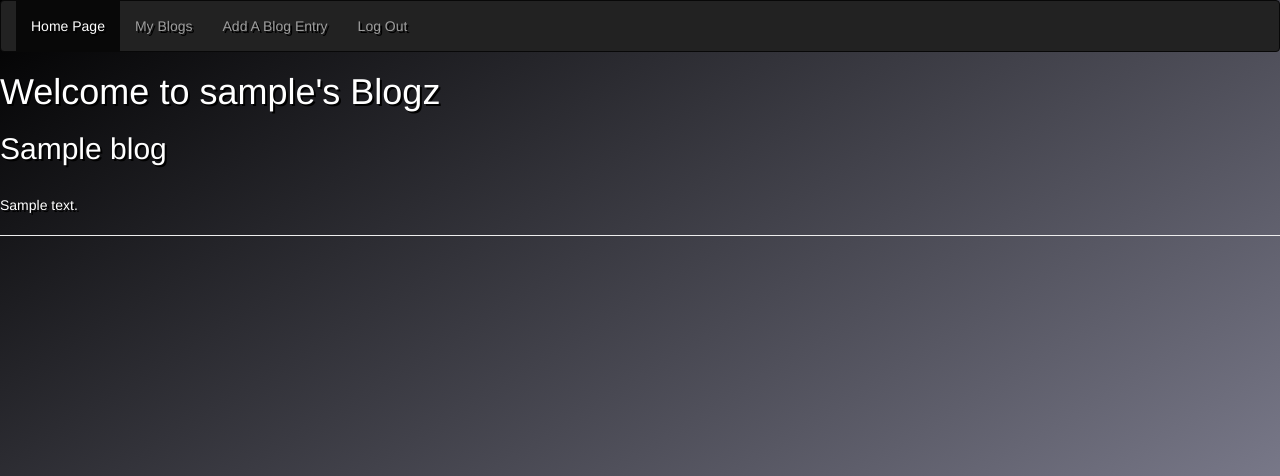
After one commit to ccoffman1/blogz, a Flask app: template templates/user-page.html in a window 1280 px wide. The commit adds this page. Shown: the top 476 px of the page. Run offline with Flask 2, Linux system fonts and the light colour scheme; the visitor is signed in with stand-in values (Sample User, id 1); tables that the repository leaves empty hold one stand-in row (values such as "Sample post"); the template is opened without the code that fills it: most values are stand-ins (such as "Sample title", 1, 10 or a date in 2020); data that the repository does not hold is empty; some libraries are stand-ins or nearby versions.

Commit message:
Public blog viewing added

```diff
--- a/main.py
+++ b/main.py
@@ -1,5 +1,6 @@
 from flask import Flask, request, redirect, render_template, session, flash
 from flask_sqlalchemy import SQLAlchemy
+import cgi
 
 
 app = Flask(__name__)
@@ -40,7 +41,7 @@ class User(db.Model):
 
 @app.before_request
 def require_login():
-    allowed_routes = ['login', 'signup']
+    allowed_routes = ['login', 'signup', 'home', 'user_page']
     if request.endpoint not in allowed_routes and 'username' not in session:
         return redirect('/login')
 
@@ -125,6 +126,7 @@ def index():
     return render_template('blog.html',blogs=blogs,blog_query=blog_query)
 
 
+
 @app.route('/newpost', methods=['POST', 'GET'])
 def post():
 
@@ -156,6 +158,29 @@ def post():
     return render_template('newpost.html', title=title, body=body)
 
 
+@app.route('/home', methods=['GET','POST'])
+def home():
+    users = User.query.all()
+
+    return render_template('home.html',users=users)
+
+
+
+@app.route('/user-page', methods=['GET'])
+def user_page():
+
+    id = request.args.get('user')
+    user = User.query.get(id)
+
+    if user:
+        id = cgi.escape(id)
+        blogs = Blog.query.filter_by(owner_id = user.id).all()
+
+        return render_template('user-page.html',blogs=blogs)
+
+    else:
+        redirect('/home')
+
 
 
 if __name__ == '__main__':
--- a/templates/base.html
+++ b/templates/base.html
@@ -43,7 +43,8 @@
         <nav class="navbar navbar-inverse">
             <div class="container-fluid">
                 <ul class="nav navbar-nav">
-                    <li class="active"><a href="/">Main Page</a></li>
+                    <li class="active"><a href="/home">Home Page</a></li>
+                    <li><a href="/">My Blogs</a></li>
                     <li><a href="/newpost">Add A Blog Entry</a></li>
                     <li><a href="/logout">Log Out</a></li>
                 </ul>
--- a/templates/newpost.html
+++ b/templates/newpost.html
@@ -60,11 +60,11 @@
                         </div>
                     </div>
                     <div class="col-sm-4"></div>
-                    </form>
+
 
 
                 </form>
             </div>
-
-
+        </div>
+</div>
 {% endblock %}
--- /dev/null
+++ b/templates/user-page.html
@@ -0,0 +1,21 @@
+{% extends "base.html" %}
+
+{% block content %}
+
+   <h1>Welcome to {{ username }}'s Blogz</h1>
+
+    {% if blogs|length == 0 %}
+        <h3>No posts yet.</h3>
+
+    {% else %}
+        {% for blog in blogs %}
+            <h2>{{ blog.title }}</h2>
+            <br />
+            <p>{{ blog.body }}</p>
+            <hr />
+        {% endfor %}
+
+    {% endif %}
+
+
+{% endblock %}
```
Also changed, not shown: templates/home.html (added, +21 -0 lines).
